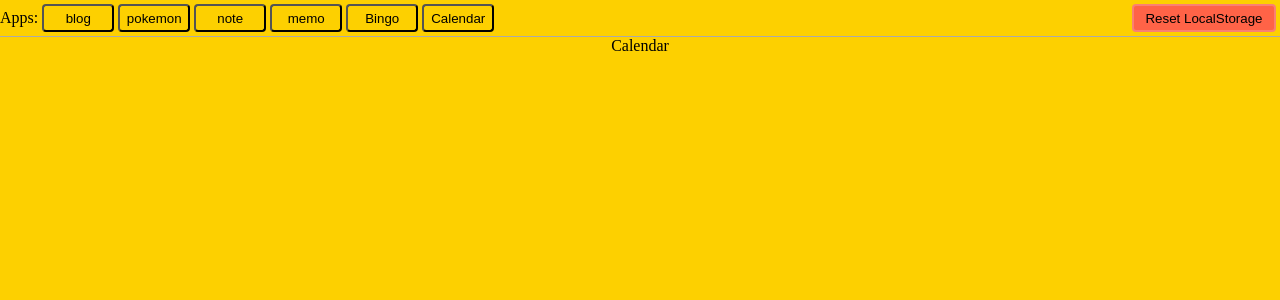
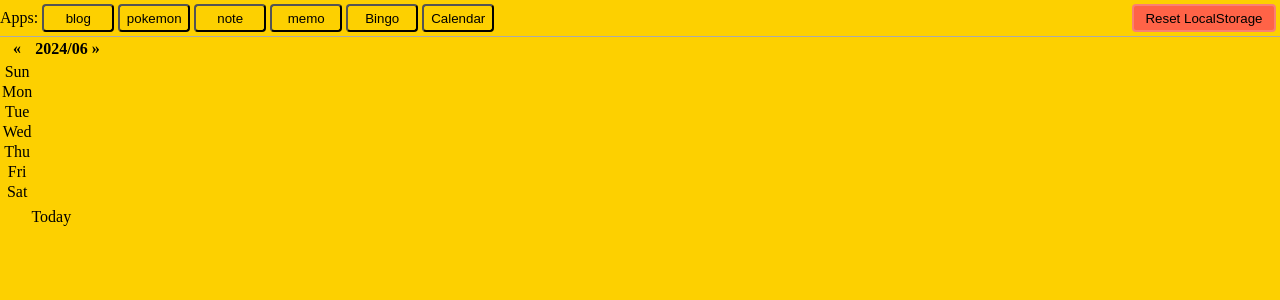
Before and after one commit to kentem-hi-murota/ReactTraining, a React (Vite) app: page / in a window 1280 px wide. Both pictures are taken after a click on the button "Calendar". Shown: the top 300 px of the page. Built offline with nearby package versions, Linux system fonts and the light colour scheme; no server answers; the database is empty; the HTML template or start-up script is replaced by a standard one.

Commit message:
カレンダーの要素追加と表示する日付の取得処理実装

```diff
--- a/src/Components/Calendar/Calendar.tsx
+++ b/src/Components/Calendar/Calendar.tsx
@@ -1,5 +1,70 @@
+import { useState } from 'react';
+
+interface DateType {
+  date: number;
+  isToday: boolean;
+  isDisabled: boolean;
+}
+
 function Calendar() {
-  return <div>Calendar</div>;
+  const [currentYear, setCurrentYear] = useState<number>(new Date().getFullYear());
+  const [currentMonth, setCurrentMonth] = useState<number>(new Date().getMonth());
+
+  const getCalendar = (): DateType[] => {
+    const today = new Date();
+    const d = new Date(currentYear, currentMonth, 0).getDate();
+    const n = new Date(currentYear, currentMonth, 1).getDay();
+    const head: DateType[] = [...Array(n)]
+      .map((_, i) => {
+        return { date: d - i, isToday: false, isDisabled: true };
+      })
+      .reverse();
+    const lastDate = new Date(currentYear, currentMonth + 1, 0).getDate();
+    const body: DateType[] = [...Array(lastDate)].map((_, i) => {
+      return { date: i + 1, isToday: false, isDisabled: false };
+    });
+    body[today.getDate() - 1].isToday = currentMonth === today.getMonth() && currentYear === today.getFullYear();
+    const lastDay = new Date(currentYear, currentMonth + 1, 0).getDay();
+    const tail: DateType[] = [...Array(7 - lastDay - 1)].map((_, i) => {
+      return { date: i + 1, isToday: false, isDisabled: false };
+    });
+    return [...head, ...body, ...tail];
+  };
+  console.log(getCalendar());
+
+  return (
+    <div>
+      <table>
+        <thead>
+          <tr>
+            <th>&laquo;</th>
+            <th>
+              {currentYear}/{(currentMonth + 1).toString().padStart(2, '0')}
+            </th>
+            <th>&raquo;</th>
+          </tr>
+          <tr></tr>
+          <tr>Sun</tr>
+          <tr>Mon</tr>
+          <tr>Tue</tr>
+          <tr>Wed</tr>
+          <tr>Thu</tr>
+          <tr>Fri</tr>
+          <tr>Sat</tr>
+        </thead>
+        <tbody>
+          <tr>
+            <td></td>
+          </tr>
+        </tbody>
+        <tfoot>
+          <tr>
+            <td colSpan={7}>Today</td>
+          </tr>
+        </tfoot>
+      </table>
+    </div>
+  );
 }
 
 export default Calendar;
```
